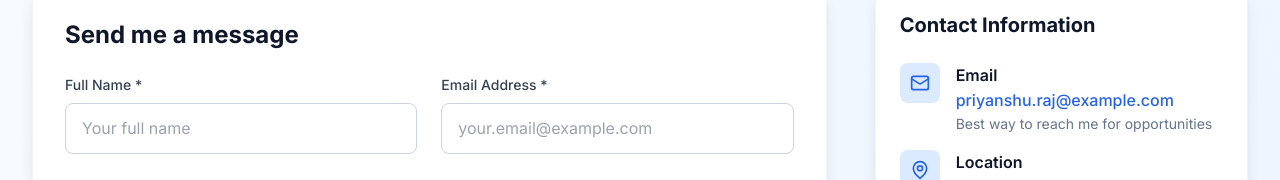
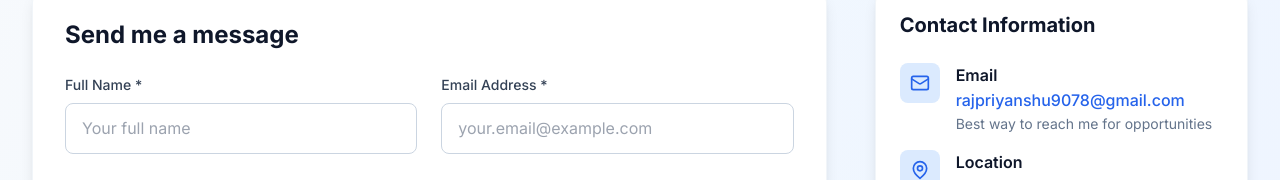
Before and after one commit to priyanshudas00/Portfolio, a React (Vite) app: page /contact in a window 1280 px wide. Shown: the part 469-649 px from the top of the page. Built offline with nearby package versions, Linux system fonts and the light colour scheme.

Commit message:
Updated project files

```diff
--- a/src/pages/Contact.tsx
+++ b/src/pages/Contact.tsx
@@ -92,7 +92,8 @@ Looking forward to connecting with you!
     setErrorMessage('');
 
     try {
-      const response = await fetch('http://localhost:3001/api/send-email', {
+  const apiUrl = import.meta.env.VITE_API_URL || 'http://localhost:3001';
+  const response = await fetch(`${apiUrl}/api/send-email`, {
         method: 'POST',
         headers: {
           'Content-Type': 'application/json',
@@ -131,8 +132,8 @@ Looking forward to connecting with you!
     {
       icon: Mail,
       label: 'Email',
-      value: 'priyanshu.raj@example.com',
-      link: 'mailto:priyanshu.raj@example.com',
+      value: 'rajpriyanshu9078@gmail.com',
+      link: 'mailto:rajpriyanshu9078@gmail.com',
       description: 'Best way to reach me for opportunities'
     },
     {
@@ -164,7 +165,7 @@ Looking forward to connecting with you!
     },
     {
       name: 'LinkedIn',
-      url: 'https://linkedin.com/in/priyanshu-raj',
+      url: 'https://linkedin.com/in/priyanshudas00',
       description: 'Professional networking',
       color: 'bg-blue-600'
     },
```
